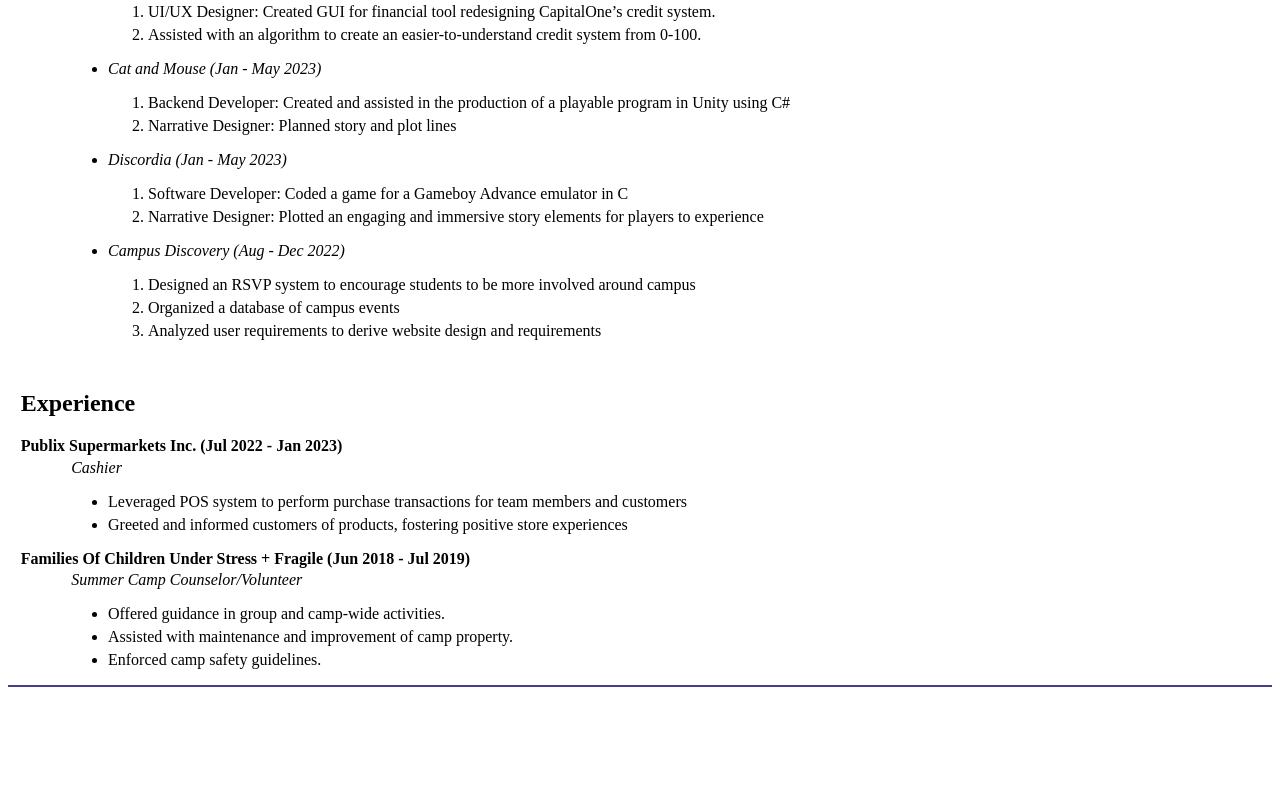
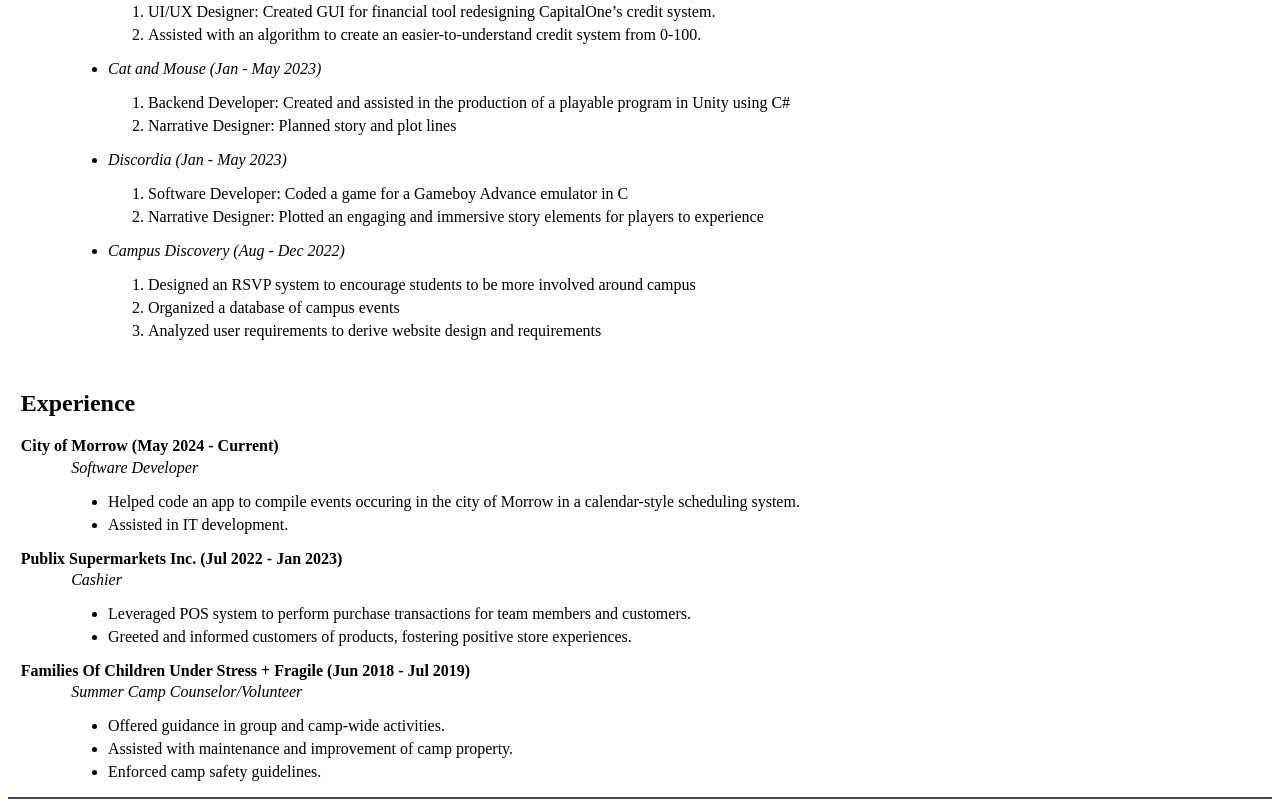
Before and after one commit to KareenaNS/Personal-Website, a plain HTML site: page student.html in a window 1280 px wide. Shown: the part 1051-1860 px from the top of the page. Before the commit the page ends 1748 px from the top, so only its background shows below. Drawn offline with Linux system fonts and the light colour scheme.

Commit message:
Added software developer position at City of Morrow.

```diff
--- a/student.html
+++ b/student.html
@@ -161,6 +161,20 @@
 
     <h2 class="subsection">Experience</h2>
     <div class="cont-contain">
+      <a href="https://morrowga.gov/"
+        >City of Morrow (May 2024 - Current)</a
+      >
+    </div>
+    <p class="blah">Software Developer</p>
+    <ul>
+      <li>
+        Helped code an app to compile events occuring in the city of Morrow in a calendar-style scheduling system.
+      </li>
+      <li>
+        Assisted in IT development.
+      </li>
+    </ul>
+    <div class="cont-contain">
       <a href="https://www.publix.com/locations/547-eagles-landing"
         >Publix Supermarkets Inc. (Jul 2022 - Jan 2023)</a
       >
@@ -169,11 +183,11 @@
     <ul>
       <li>
         Leveraged POS system to perform purchase transactions for team members
-        and customers
+        and customers.
       </li>
       <li>
         Greeted and informed customers of products, fostering positive store
-        experiences
+        experiences.
       </li>
     </ul>
     <div class="cont-contain">
```
